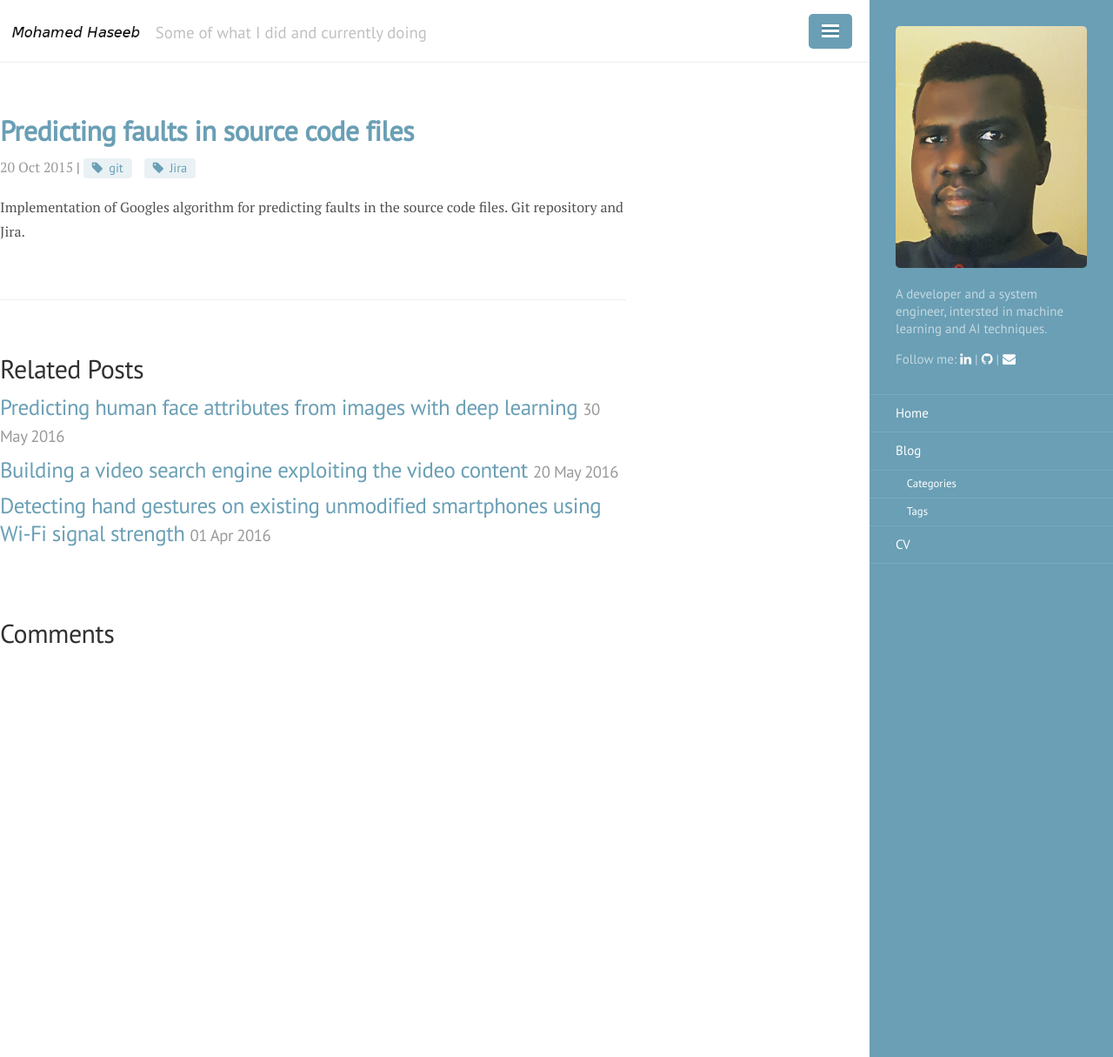
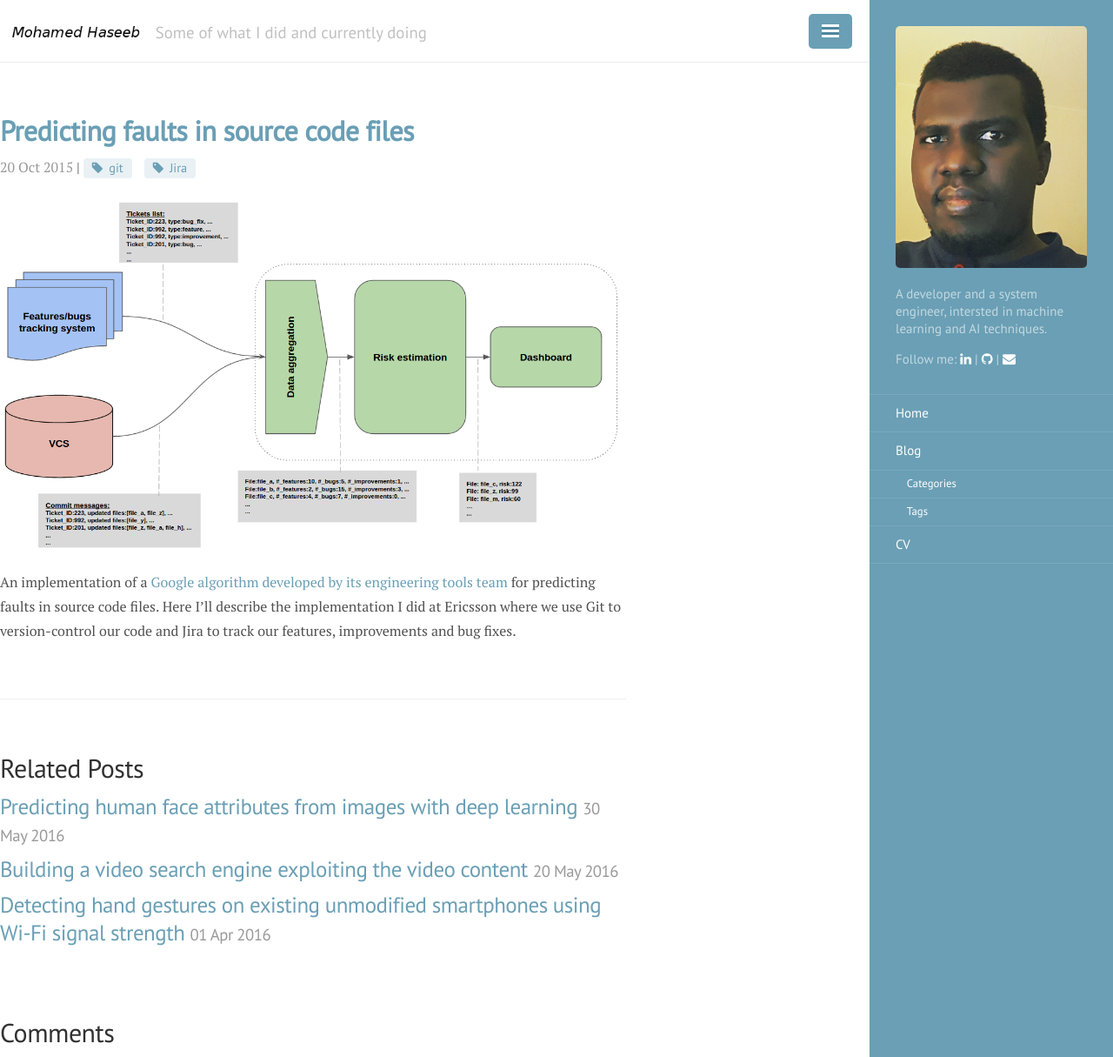
Before and after one commit to mohaseeb/mohaseeb.github.io, a Jekyll site: the page built from _posts/2014-04-30-fault-prediction.md, in a window 1280 px wide and 1215 px high. Shown: the whole window at 87% size. Built offline with Jekyll 4.4.1, drawn with Linux system fonts in a browser that asks for light colours; nearby versions of some CDN libraries; comment, search, counter and statistics services are not loaded.

Commit message:
updated git prediction post

```diff
--- a/_posts/2014-04-30-fault-prediction.md
+++ b/_posts/2014-04-30-fault-prediction.md
@@ -5,4 +5,5 @@
 category: other
 tags: [git, Jira]
 ---
-<p class="proj-text-content">Implementation of Googles algorithm for predicting faults in the source code files. Git repository and Jira.</p>
+![phoneme_ao]({{ site.baseurl }}/public/posts_imgs/fault_prediction.png)
+An implementation of a [Google algorithm developed by its engineering tools team](http://google-engtools.blogspot.se/2011/12/bug-prediction-at-google.html) for predicting faults in source code files. Here I'll describe the implementation I did at Ericsson where we use Git to version-control our code and Jira to track our features, improvements and bug fixes.
```
Also changed, not shown: public/posts_imgs/fault_prediction.png (added).
